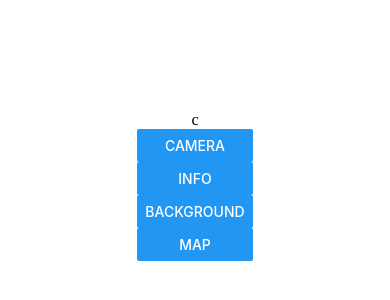
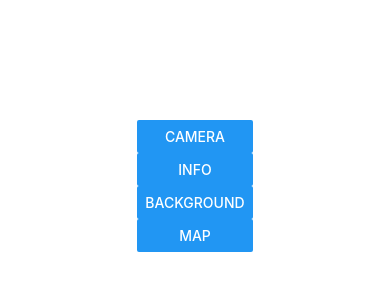
Before and after one commit to 95joaols/Lab-schoolAssignments-, a React Native app: screen / in a window 390 px wide. Shown: the part 236-536 px from the top of the page. Built offline with nearby package versions, Linux system fonts and the light colour scheme.

Commit message:
tog bort felaktigt tecken som smugit sig in

```diff
--- a/App.tsx
+++ b/App.tsx
@@ -23,7 +23,7 @@ export default function App() {
   return (
     <View style={styles.container}>
       <StatusBar style="auto" />
-c
+
       {selectedPage()}
 
     </View>
```
